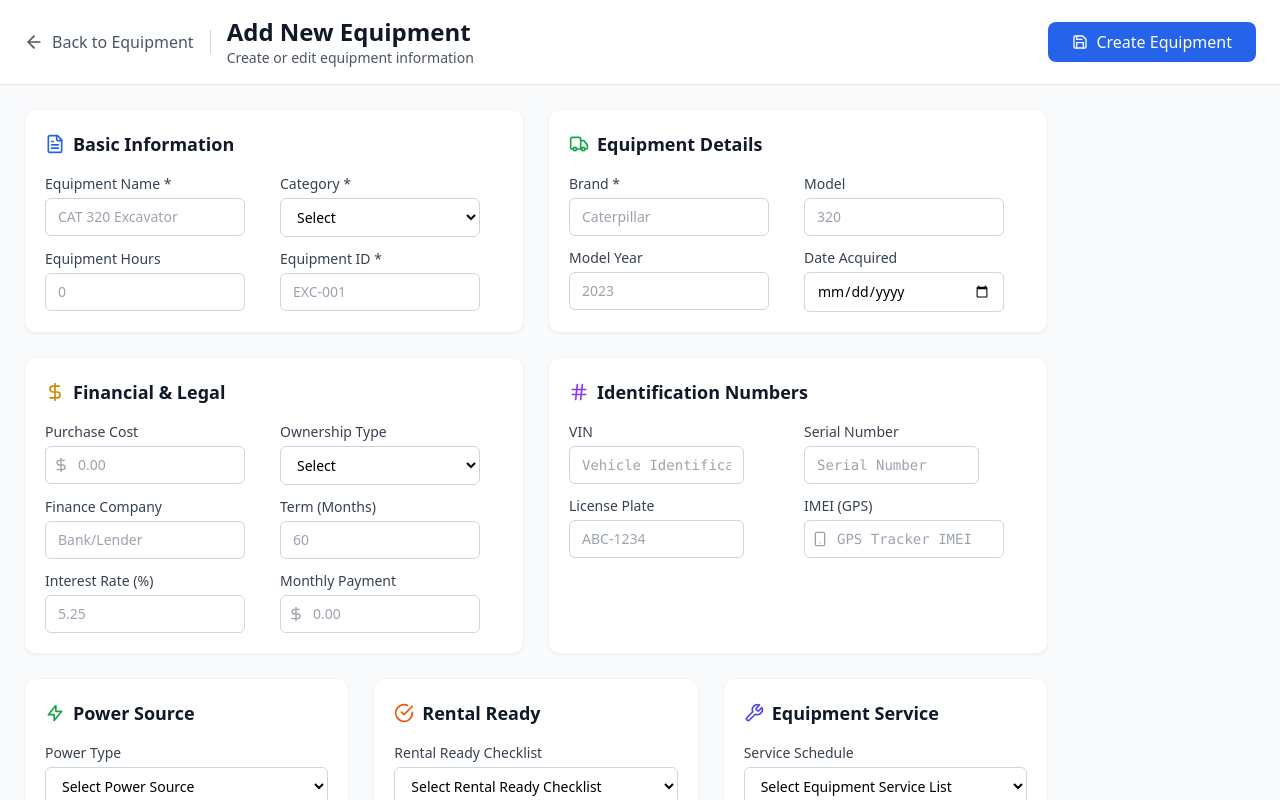
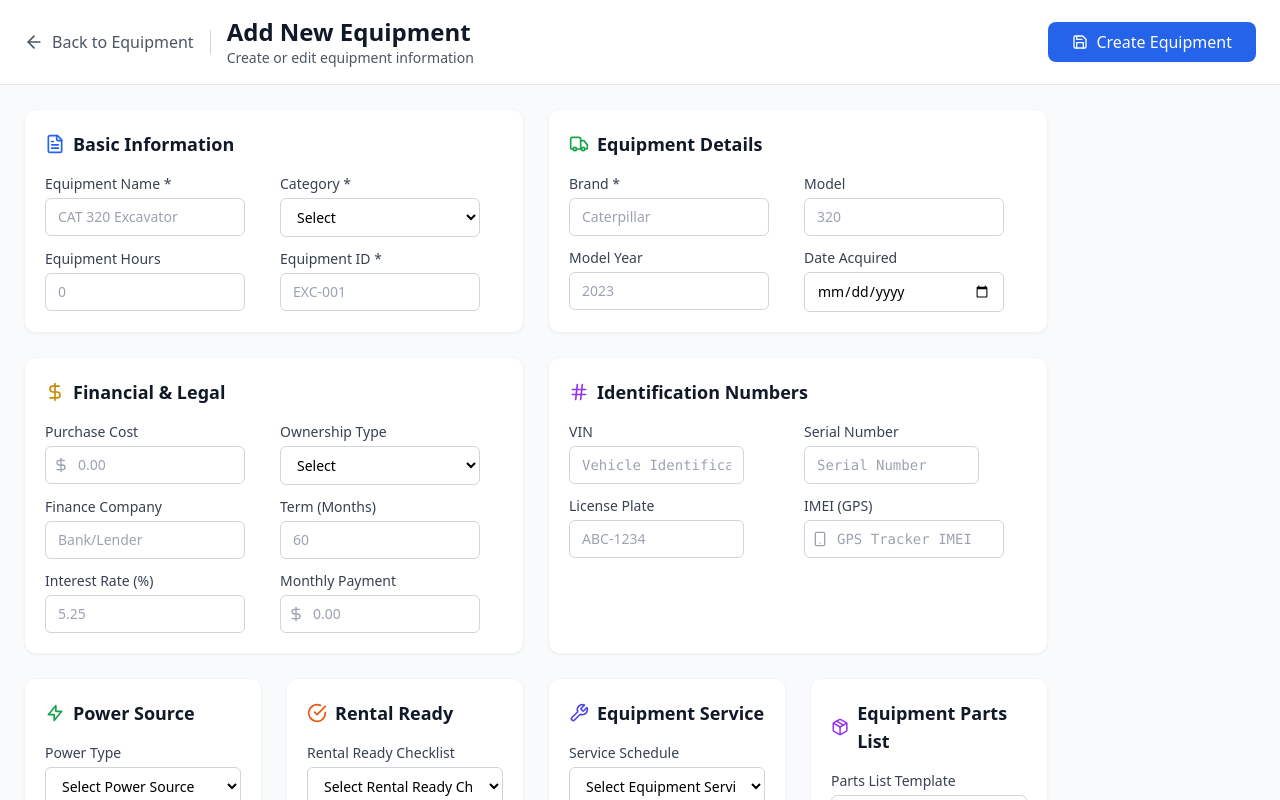
Before and after one commit to Kabba24ai/equipment-mgt, a React (Vite) app: page / in a window 1280 px wide. Both pictures are taken after typing "Sample" into the empty fields and a click on the button "Add Equipment". Built offline with nearby package versions, Linux system fonts and the light colour scheme.

Commit message:
Add Equipment Parts List and Service Schedule Dropdowns

```diff
--- a/src/components/MachineDetailsPage.tsx
+++ b/src/components/MachineDetailsPage.tsx
@@ -1,5 +1,5 @@
 import React, { useState, useEffect } from 'react';
-import { ArrowLeft, Save, AlertCircle, CheckCircle, Wrench, DollarSign, Hash, Truck, Smartphone, FileText } from 'lucide-react';
+import { ArrowLeft, Save, AlertCircle, CheckCircle, Wrench, DollarSign, Hash, Truck, Smartphone, FileText, Package } from 'lucide-react';
 
 interface MachineDetailsPageProps {
   isEdit: boolean;
@@ -29,6 +29,7 @@ interface FormData {
   imei: string;
   rental_ready_checklist: string;
   equipment_service_list: string;
+  equipment_parts_list: string;
   power_source: string;
   has_def: boolean;
   diesel_gallons: string;
@@ -70,6 +71,7 @@ const MachineDetailsPage: React.FC<MachineDetailsPageProps> = ({
     imei: '',
     rental_ready_checklist: '',
     equipment_service_list: '',
+    equipment_parts_list: '',
     power_source: '',
     has_def: false,
     diesel_gallons: '',
@@ -119,6 +121,7 @@ const MachineDetailsPage: React.FC<MachineDetailsPageProps> = ({
         imei: '123456789012345',
         rental_ready_checklist: 'Heavy Equipment Check',
         equipment_service_list: 'Excavator Maintenance',
+        equipment_parts_list: 'Excavator Standard Parts',
         power_source: 'diesel',
         has_def: true,
         diesel_gallons: '50',
@@ -649,7 +652,7 @@ const MachineDetailsPage: React.FC<MachineDetailsPageProps> = ({
               </div>
 
               {/* Second Row - Additional Sections */}
-              <div className="grid grid-cols-3 gap-6 mt-6">
+              <div className="grid grid-cols-4 gap-6 mt-6">
 
                 {/* Power Source Section */}
                 <div className="bg-white rounded-xl shadow-sm border border-gray-100 p-5">
@@ -809,6 +812,9 @@ const MachineDetailsPage: React.FC<MachineDetailsPageProps> = ({
                       <option value="Heavy Equipment Check">Heavy Equipment Check</option>
                       <option value="Generator Checklist">Generator Checklist</option>
                       <option value="Compressor Check">Compressor Check</option>
+                      <option value="Loader Inspection">Loader Inspection</option>
+                      <option value="Bulldozer Check">Bulldozer Check</option>
+                      <option value="Basic Equipment Check">Basic Equipment Check</option>
                     </select>
                     <p className="mt-2 text-xs text-gray-500">
                       Pre-rental inspection and preparation checklist
@@ -838,6 +844,9 @@ const MachineDetailsPage: React.FC<MachineDetailsPageProps> = ({
                       <option value="Generator Service">Generator Service</option>
                       <option value="Dozer Maintenance">Dozer Maintenance</option>
                       <option value="Loader Service">Loader Service</option>
+                      <option value="Compressor Service">Compressor Service</option>
+                      <option value="Basic Maintenance">Basic Maintenance</option>
+                      <option value="Heavy Equipment Service">Heavy Equipment Service</option>
                     </select>
                     <p className="mt-2 text-xs text-gray-500">
                       Maintenance schedule and service history tracking
@@ -845,6 +854,36 @@ const MachineDetailsPage: React.FC<MachineDetailsPageProps> = ({
                   </div>
                 </div>
 
+                {/* Equipment Parts List */}
+                <div className="bg-white rounded-xl shadow-sm border border-gray-100 p-5">
+                  <div className="flex items-center space-x-2 mb-4">
+                    <Package className="h-5 w-5 text-purple-600" />
+                    <h3 className="text-lg font-bold text-gray-900">Equipment Parts List</h3>
+                  </div>
+
+                  <div>
+                    <label className="block text-sm font-medium text-gray-700 mb-1">
+                      Parts List Template
+                    </label>
+                    <select
+                      name="equipment_parts_list"
+                      value={formData.equipment_parts_list || ''}
+                      onChange={handleInputChange}
+                      className="w-full px-3 py-2 text-sm border border-gray-300 rounded-md focus:ring-2 focus:ring-blue-500 focus:border-blue-500 transition-colors bg-white"
+                    >
+                      <option value="">Select Equipment Parts List</option>
+                      <option value="Excavator Standard Parts">Excavator Standard Parts</option>
+                      <option value="Generator Parts Kit">Generator Parts Kit</option>
+                      <option value="Dozer Parts List">Dozer Parts List</option>
+                      <option value="Loader Parts Template">Loader Parts Template</option>
+                      <option value="Compressor Parts Kit">Compressor Parts Kit</option>
+                      <option value="Basic Parts List">Basic Parts List</option>
+                    </select>
+                    <p className="mt-2 text-xs text-gray-500">
+                      Assign a parts list template for this equipment
+                    </p>
+                  </div>
+                </div>
               </div>
 
               {/* Equipment Notes - Full Width at Bottom */}
```
